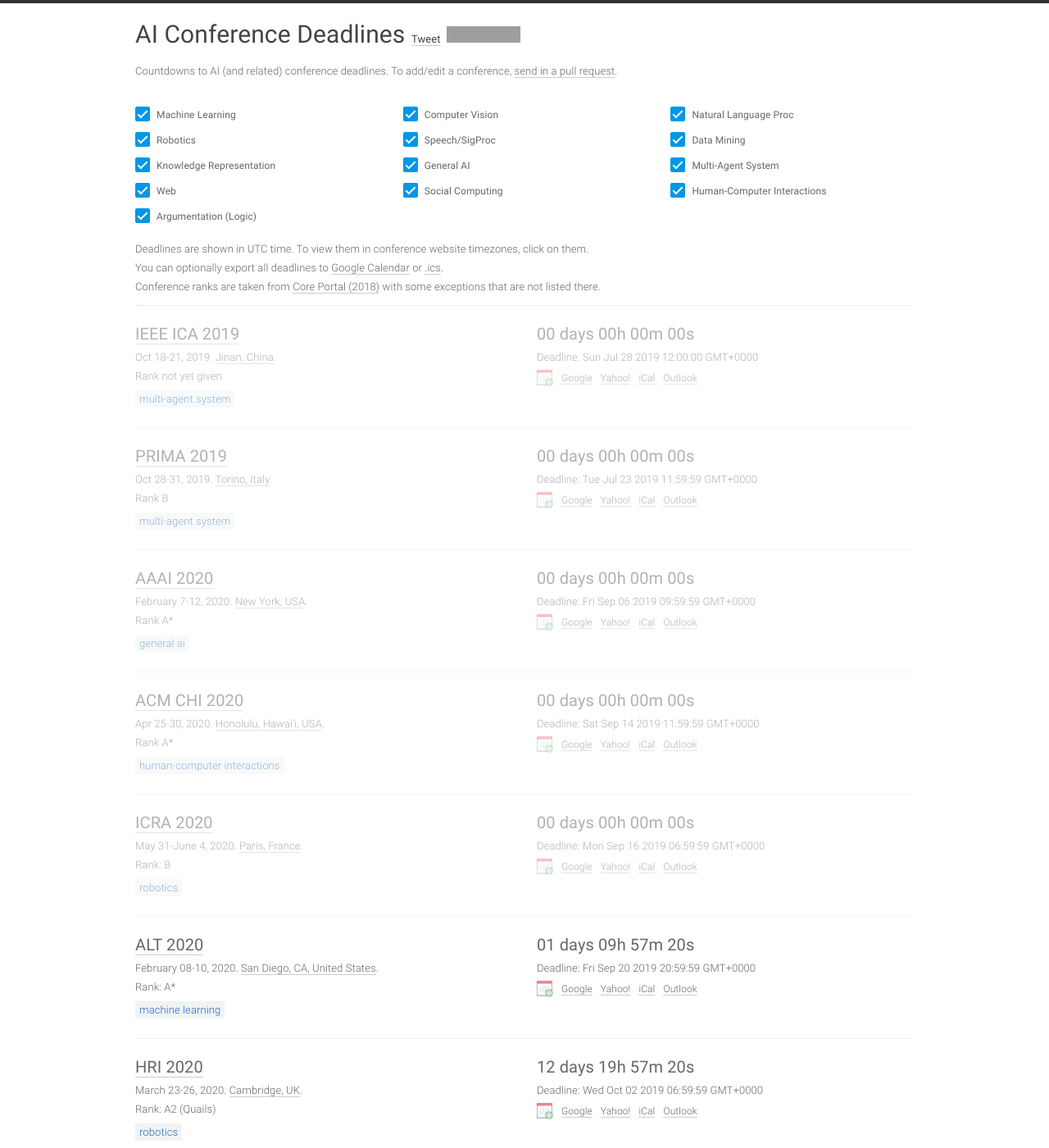
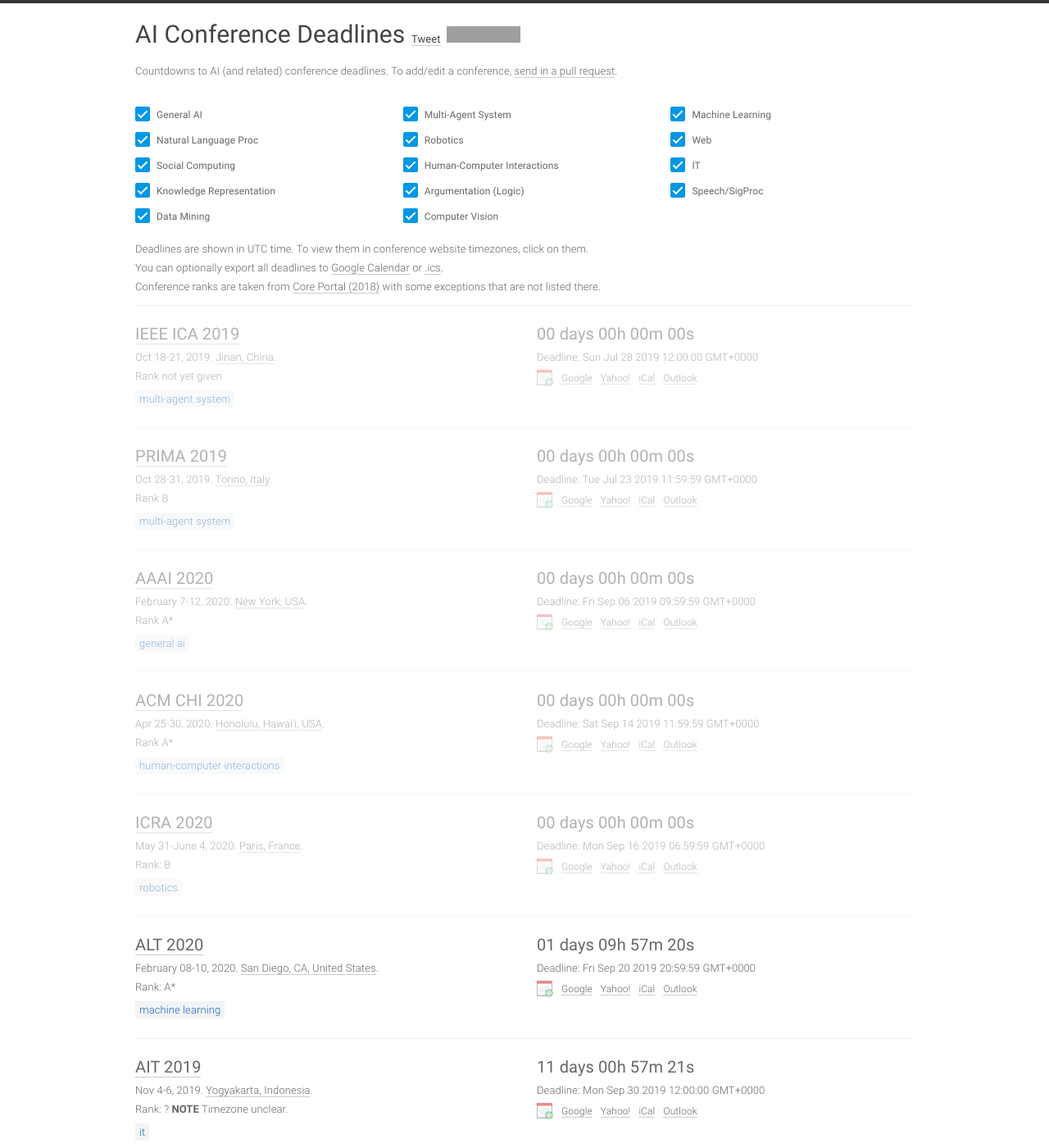
Before and after one commit to ryutaAri/ryutaAri.github.io, a Jekyll site: the page built from index.html, in a window 1280 px wide and 1400 px high. Shown: the whole window at 82% size. Built offline with Jekyll 4.4.1, drawn with Linux system fonts in a browser that asks for light colours; comment, search, counter and statistics services are not loaded; grey boxes are pictures that could not be loaded.

```diff
--- a/_data/conferences.yml
+++ b/_data/conferences.yml
@@ -70,6 +70,17 @@
   place: San Diego, CA, United States
   sub: ML
   note: 'Rank: A*'
+
+- title: AIT
+  year: 2019
+  id: ait2019
+  link: http://iaiai.org/conference/ait2019/
+  deadline: '2019-09-30'
+  timezone: UTC-12
+  date: Nov 4-6, 2019
+  place: Yogyakarta, Indonesia
+  sub: IT
+  note: 'Rank: ? <b>NOTE</b> Timezone unclear.'
 
 - title: HRI
   year: 2020
--- a/_data/types.yml
+++ b/_data/types.yml
@@ -1,27 +1,29 @@
 ---
+- name: General AI
+  sub: AI
+- name: Multi-Agent System
+  sub: MAS
 - name: Machine Learning
   sub: ML
-- name: Computer Vision
-  sub: CV
 - name: Natural Language Proc
   sub: NLP
 - name: Robotics
   sub: RO
-- name: Speech/SigProc
-  sub: SP
-- name: Data Mining
-  sub: DM
-- name: Knowledge Representation
-  sub: KR
-- name: General AI
-  sub: AI
-- name: Multi-Agent System
-  sub: MAS
 - name: Web
   sub: WEB
 - name: Social Computing
   sub: SC
 - name: Human-Computer Interactions
   sub: HCI
+- name: IT
+  sub: IT
+- name: Knowledge Representation
+  sub: KR
 - name: Argumentation (Logic)
   sub: Logic
+- name: Speech/SigProc
+  sub: SP
+- name: Data Mining
+  sub: DM
+- name: Computer Vision
+  sub: CV
```
Also changed, not shown: 1 other file.
